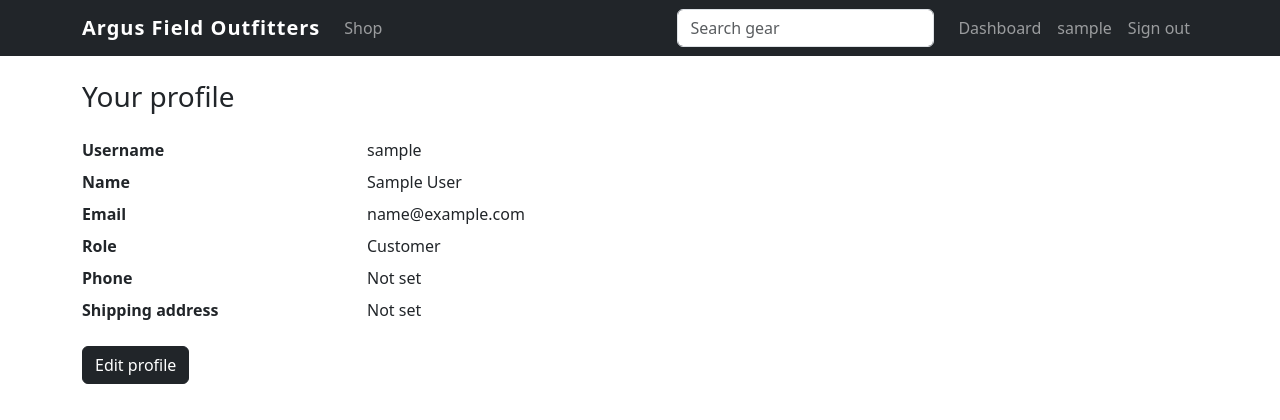
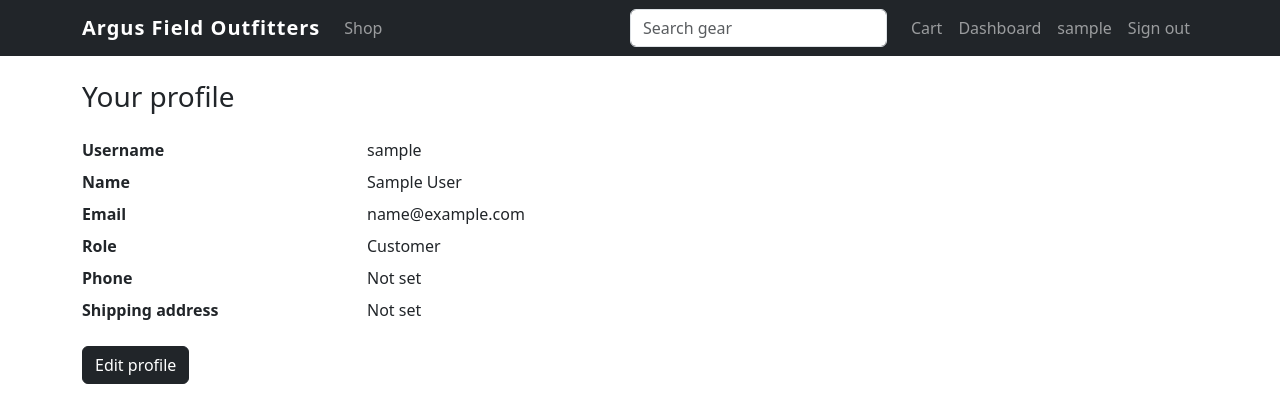
Before and after one commit to retryoos/argus-field-outfitters, a Django app: page /accounts/profile/ in a window 1280 px wide. Shown: the top 420 px of the page. Run offline with Django 5.2, Linux system fonts and the light colour scheme; the visitor is signed in with stand-in values (Sample User, id 1); data comes from the database, SQL or seed files in the repository.

Commit message:
Add cart link and item count to the navbar

```diff
--- a/argus/settings.py
+++ b/argus/settings.py
@@ -65,6 +65,7 @@ TEMPLATES = [
                 'django.template.context_processors.request',
                 'django.contrib.auth.context_processors.auth',
                 'django.contrib.messages.context_processors.messages',
+                'catalog.context_processors.cart_count',
             ],
         },
     },
--- /dev/null
+++ b/catalog/context_processors.py
@@ -0,0 +1,5 @@
+from .cart import Cart
+
+
+def cart_count(request):
+    return {'cart_count': len(Cart(request))}
--- a/templates/base.html
+++ b/templates/base.html
@@ -24,6 +24,9 @@
                     <input class="form-control" type="search" name="q" value="{{ request.GET.q }}" placeholder="Search gear" aria-label="Search gear">
                 </form>
                 <ul class="navbar-nav">
+                    <li class="nav-item">
+                        <a class="nav-link" href="{% url 'catalog:cart' %}">Cart{% if cart_count %} <span class="badge bg-secondary">{{ cart_count }}</span>{% endif %}</a>
+                    </li>
                     {% if user.is_authenticated %}
                         <li class="nav-item"><a class="nav-link" href="{% url 'accounts:dashboard' %}">Dashboard</a></li>
                         <li class="nav-item"><a class="nav-link" href="{% url 'accounts:profile' %}">{{ user.username }}</a></li>
```
